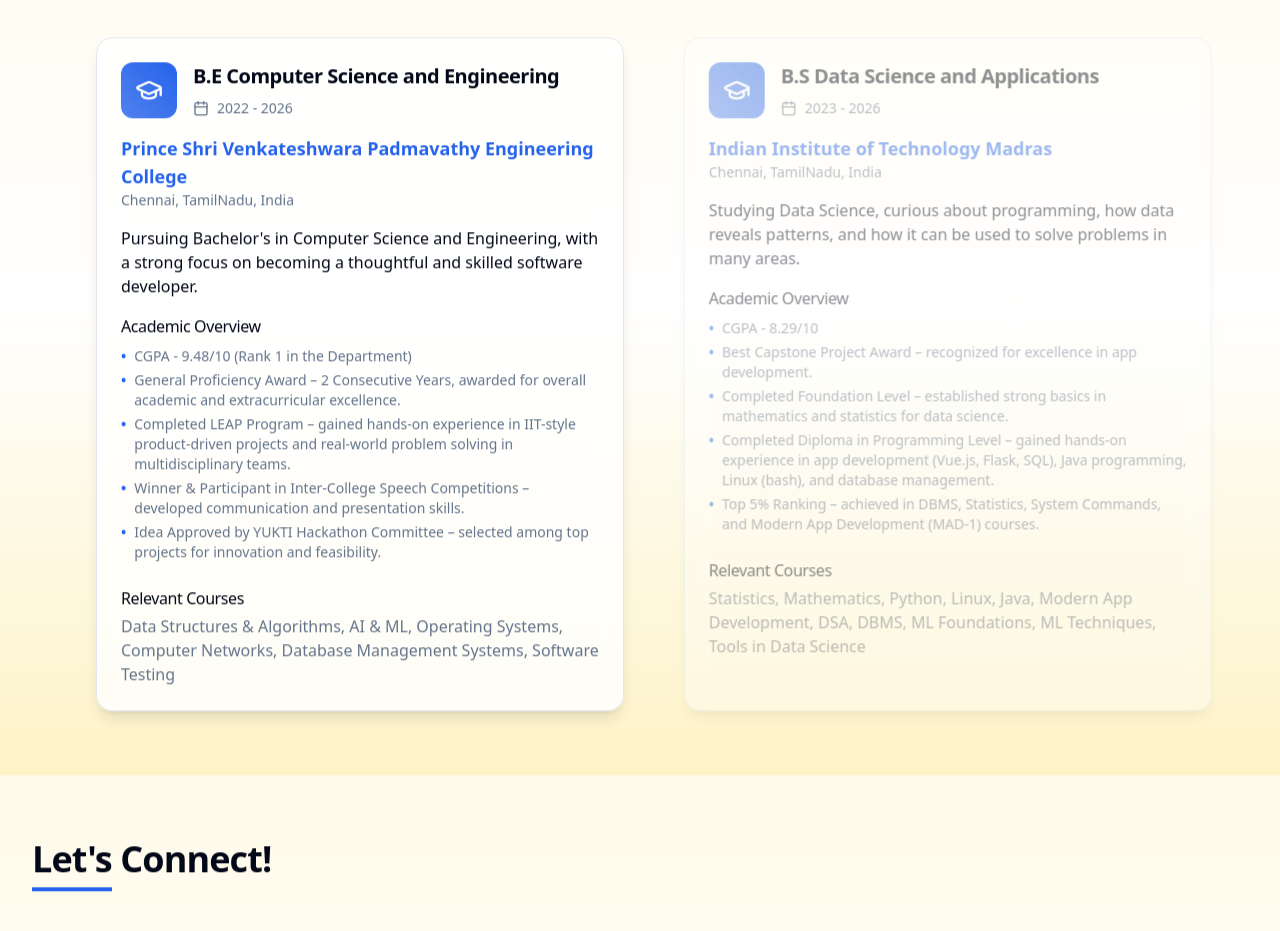
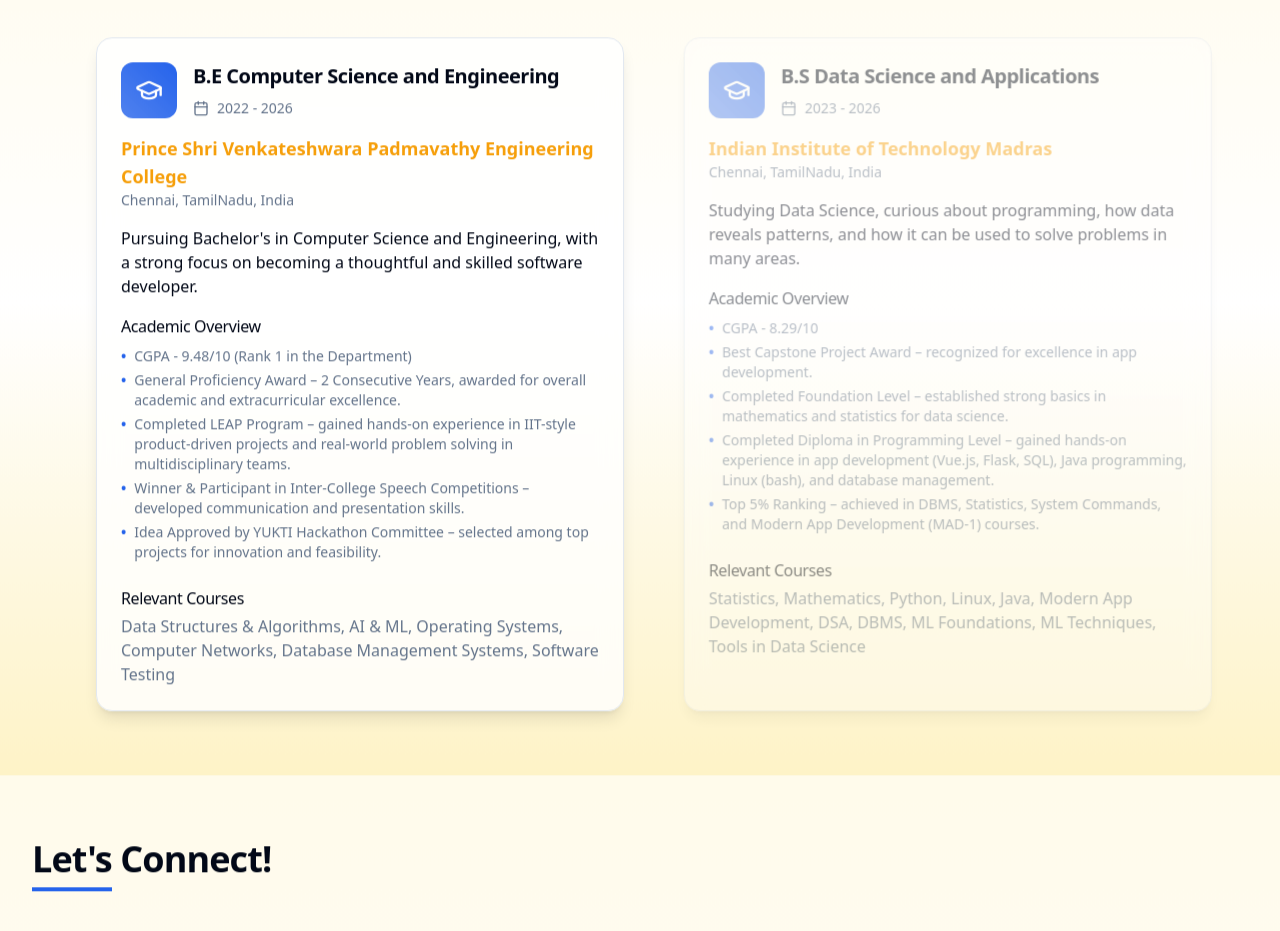
Before and after one commit to Mahadevan2005/Latest_Portfolio, a React (Vite) app: page / in a window 1280 px wide. Shown: the part 2400-3331 px from the top of the page. Built offline with nearby package versions, Linux system fonts and the light colour scheme.

Commit message:
updated education section

```diff
--- a/src/components/Home/Education.tsx
+++ b/src/components/Home/Education.tsx
@@ -99,7 +99,7 @@
 
       {/* Institution & Location */}
       <div>
-        <p className="text-base sm:text-lg font-semibold text-primary">
+        <p className="text-base sm:text-lg font-semibold text-warning">
           {education.institution}
         </p>
         <p className="text-sm text-muted-foreground">{education.location}</p>
```
